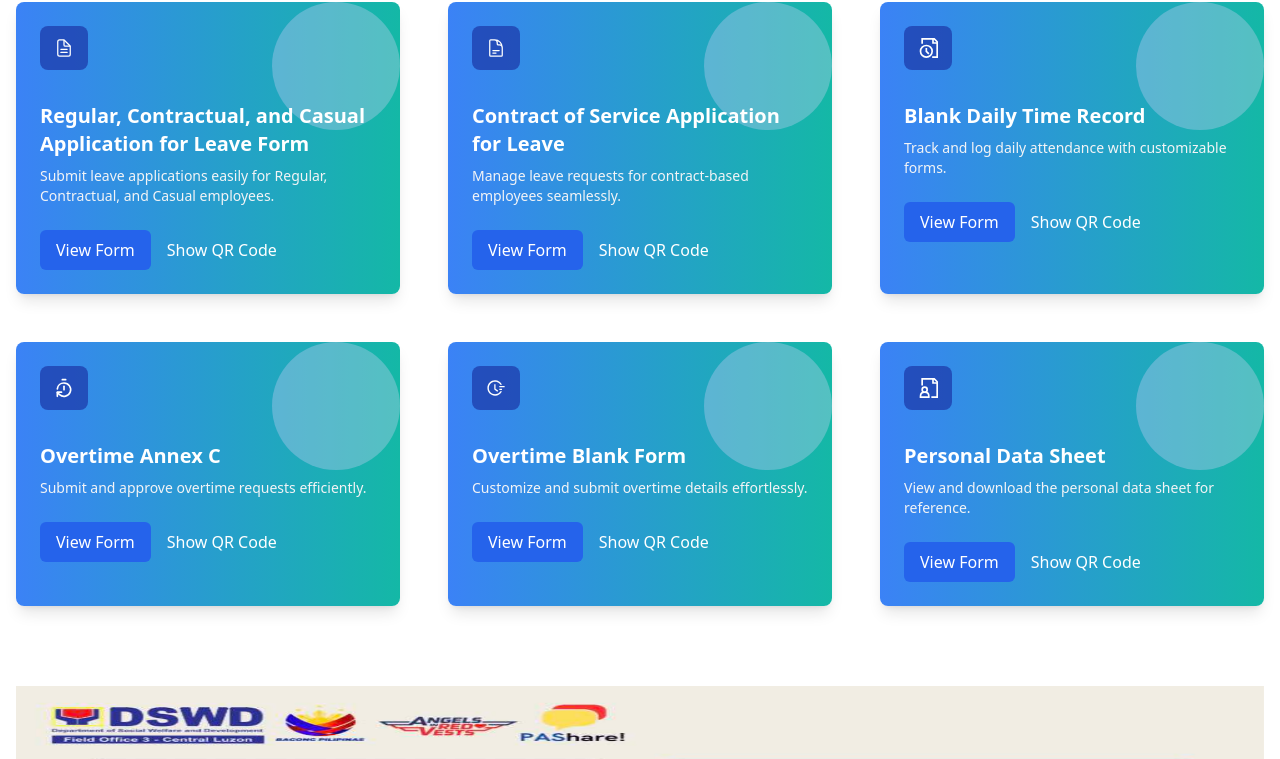
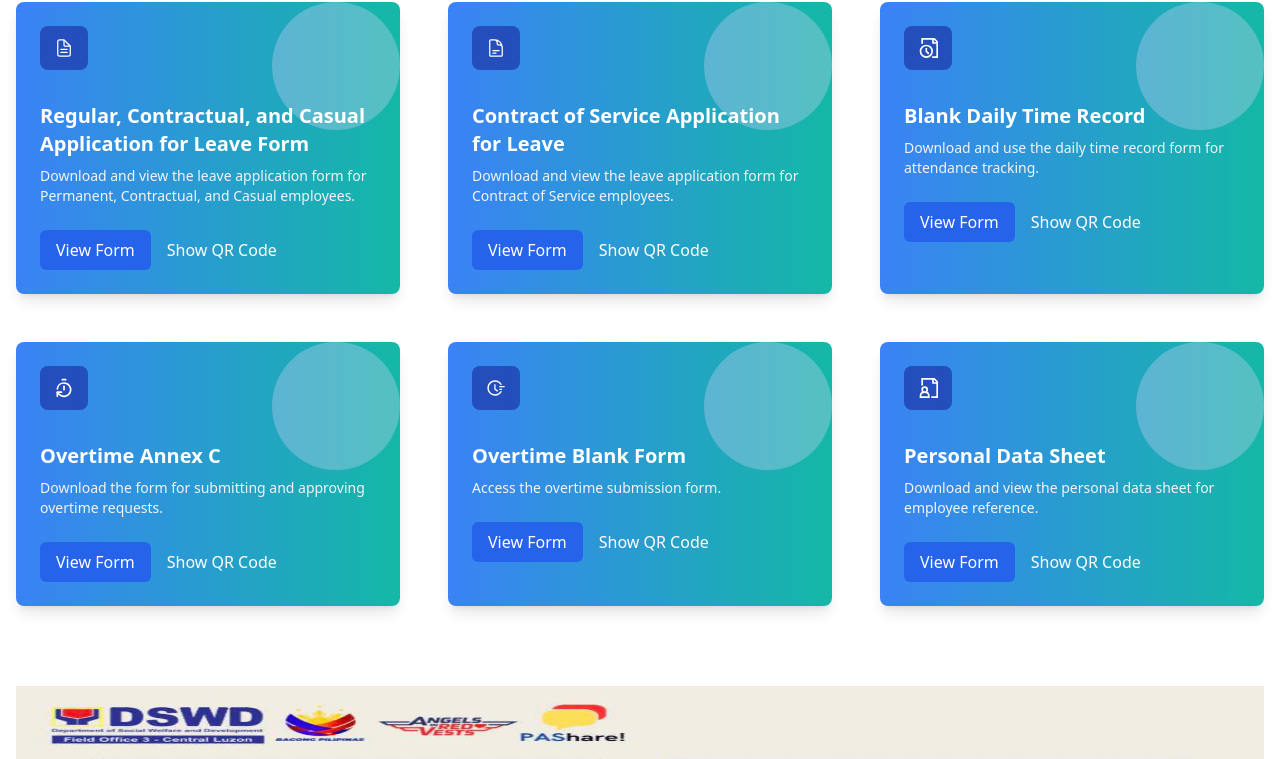
Before and after one commit to havengrim/kioskv2, a React (Vite) app: page / in a window 1280 px wide. Shown: the part 932-1691 px from the top of the page. Built offline with nearby package versions, Linux system fonts and the light colour scheme; no server answers.

Commit message:
expanded

```diff
--- a/src/Home.tsx
+++ b/src/Home.tsx
@@ -102,37 +102,37 @@ const Home = () => {
   const forms = [
     {
       title: "Regular, Contractual, and Casual Application for Leave Form",
-      description: "Submit leave applications easily for Regular, Contractual, and Casual employees.",
+      description: "Download and view the leave application form for Permanent, Contractual, and Casual employees.",
       icon: IoDocumentTextOutline,
       link: "https://fo3.dswd.gov.ph/wp-content/uploads/2024/07/Regular-Contractual-and-Casual-Application-for-Leave-Form.pdf",
     },
     {
       title: "Contract of Service Application for Leave",
-      description: "Manage leave requests for contract-based employees seamlessly.",
+      description: "Download and view the leave application form for Contract of Service employees.",
       icon: HiOutlineDocumentText,
       link: "https://fo3.dswd.gov.ph/wp-content/uploads/2024/07/Contract-of-Service-Application-for-Leave-form.pdf",
     },
     {
       title: "Blank Daily Time Record",
-      description: "Track and log daily attendance with customizable forms.",
+      description: "Download and use the daily time record form for attendance tracking.",
       icon: GrDocumentTime,
       link: "https://fo3.dswd.gov.ph/wp-content/uploads/2024/07/Blank-Daily-Time-Record.pdf",
     },
     {
       title: "Overtime Annex C",
-      description: "Submit and approve overtime requests efficiently.",
+      description: "Download the form for submitting and approving overtime requests.",
       icon: LuTimerReset,
       link: "https://fo3.dswd.gov.ph/wp-content/uploads/2024/07/Overtime-Annex-C.pdf",
     },
     {
       title: "Overtime Blank Form",
-      description: "Customize and submit overtime details effortlessly.",
+      description: "Access the overtime submission form.",
       icon: AiOutlineFieldTime,
       link: "https://fo3.dswd.gov.ph/wp-content/uploads/2024/07/Overtime-Blank-Form.pdf",
     },
     {
       title: "Personal Data Sheet",
-      description: "View and download the personal data sheet for reference.",
+      description: "Download and view the personal data sheet for employee reference.",
       icon: GrDocumentUser,
       link: "https://fo3.dswd.gov.ph/wp-content/uploads/2024/12/CS-Form-No.-212-Personal-Data-Sheet-revised.xlsx",
     },
--- a/src/components/FloatingPhone.tsx
+++ b/src/components/FloatingPhone.tsx
@@ -8,6 +8,7 @@ import KioskDashboard from "@/KioskDashboard";
 import images from "@/assets/images";
 
 import { Badge } from "./ui/badge";
+
 type Position = {
   name: string;
   filled: number;
@@ -33,7 +34,7 @@ const Example = () => {
             if (position) {
               positionsArray.push({
                 name: position.name || "N/A",
-                filled: position.filled || 0, // Replace "count" with "filled"
+                filled: position.filled || 0,
                 unfilled: position.vacant || 0
               });
             }
@@ -50,18 +51,6 @@ const Example = () => {
     fetchEmployeeData();
   }, []);
 
-  const [searchQuery, setSearchQuery] = useState("");
-
-  // Function to handle search query change
-  const handleSearchChange = (e:any) => {
-    setSearchQuery(e.target.value);
-  };
-
-  // Filter positions based on the search query (case-insensitive)
-  const filteredPositions = positions.filter((position) =>
-    position.name.toLowerCase().includes(searchQuery.toLowerCase())
-  );
-
   return (
     <section className="grid place-content-center p-12">
       <FloatingPhone openDialog={() => setIsDialogOpen(true)} />
@@ -70,33 +59,7 @@ const Example = () => {
           <DialogHeader>
             <DialogTitle className="text-lg font-bold">All Divisions</DialogTitle>
           </DialogHeader>
-          {/* <div className="grid grid-cols-2 w-[700px] gap-4 max-[500px]:grid-cols-1 px-3">
-            {positions.map((position, index) => (
-              <div
-                key={index}
-                className="group w-full rounded-lg bg-gradient-to-r from-violet-600 to-indigo-500 p-5 transition duration-300 hover:translate-y-[-5px] hover:shadow-xl hover:scale-105 relative cursor-pointer"
-              >
-                <p className="text-white text-3xl font-semibold">{position.filled}</p>
-                <p className="text-white text-sm mt-2">{position.name}</p>
-                <FaUser className="group-hover:opacity-100 absolute right-[10%] top-[50%] translate-y-[-50%] opacity-20 transition group-hover:scale-110 duration-300" size={40} color="#fff" />
-              </div>
-            ))}
 
-          </div> */}
-
-<div>
-      {/* Search Input */}
-      <div className="mb-4">
-        <input
-          type="text"
-          placeholder="Search by Division Name"
-          value={searchQuery}
-          onChange={handleSearchChange}
-          className="px-4 py-2 border border-gray-300 rounded-md focus:outline-none focus:ring-2 focus:ring-indigo-500"
-        />
-      </div>
-
-      {/* Table */}
           <div className="overflow-x-auto px-1">
             <table className="w-full text-sm text-left text-gray-600 dark:text-gray-400 border-collapse border border-gray-200 dark:border-gray-600">
               <thead className="bg-gradient-to-r from-violet-600 to-indigo-500 text-white">
@@ -107,8 +70,8 @@ const Example = () => {
                 </tr>
               </thead>
               <tbody>
-            {filteredPositions.length > 0 ? (
-              filteredPositions.map((position, index) => (
+                {positions.length > 0 ? (
+                  positions.map((position, index) => (
                     <tr
                       key={index}
                       className="group bg-white dark:bg-gray-800 border-b border-gray-200 dark:border-gray-600 transition duration-300 hover:bg-gray-100 dark:hover:bg-gray-700 hover:shadow-md"
@@ -126,7 +89,7 @@ const Example = () => {
                   ))
                 ) : (
                   <tr>
-                <td  className="px-6 py-4 text-center text-gray-500" colSpan={3}>
+                    <td className="px-6 py-4 text-center text-gray-500" colSpan={3}>
                       No division found
                     </td>
                   </tr>
@@ -134,8 +97,6 @@ const Example = () => {
               </tbody>
             </table>
           </div>
-    </div>
-
         </DialogContent>
       </Dialog>
     </section>
@@ -149,7 +110,7 @@ const FloatingPhone = ({ openDialog }: { openDialog: () => void }) => {
         transformStyle: "preserve-3d",
         transform: "rotateY(-30deg) rotateX(15deg)",
       }}
-      className="rounded-[24px] bg-violet-500 z-50"
+      className="rounded-[24px] bg-violet-500 z-25"
     >
       <motion.div
         initial={{ transform: "translateZ(8px) translateY(-2px)" }}
--- a/src/components/Navbar.tsx
+++ b/src/components/Navbar.tsx
@@ -4,7 +4,7 @@ import images from "@/assets/images";
 
 const Navbar = () => {
   return (
-    <nav className="bg-white dark:bg-gray-900">
+    <nav className="z-50 bg-white dark:bg-gray-900">
       <div className="container flex flex-col items-center p-6 mx-auto">
         {/* Logos */}
         <div className="flex w-full justify-center items-center gap-6">
--- a/src/components/Swiper.tsx
+++ b/src/components/Swiper.tsx
@@ -16,7 +16,6 @@ const imagesCover = [
   images.arta,
   images.review,
   images.neo
-
 ];
 
 export default function App() {
```
Lines whose indentation alone changed are shown as unchanged.
